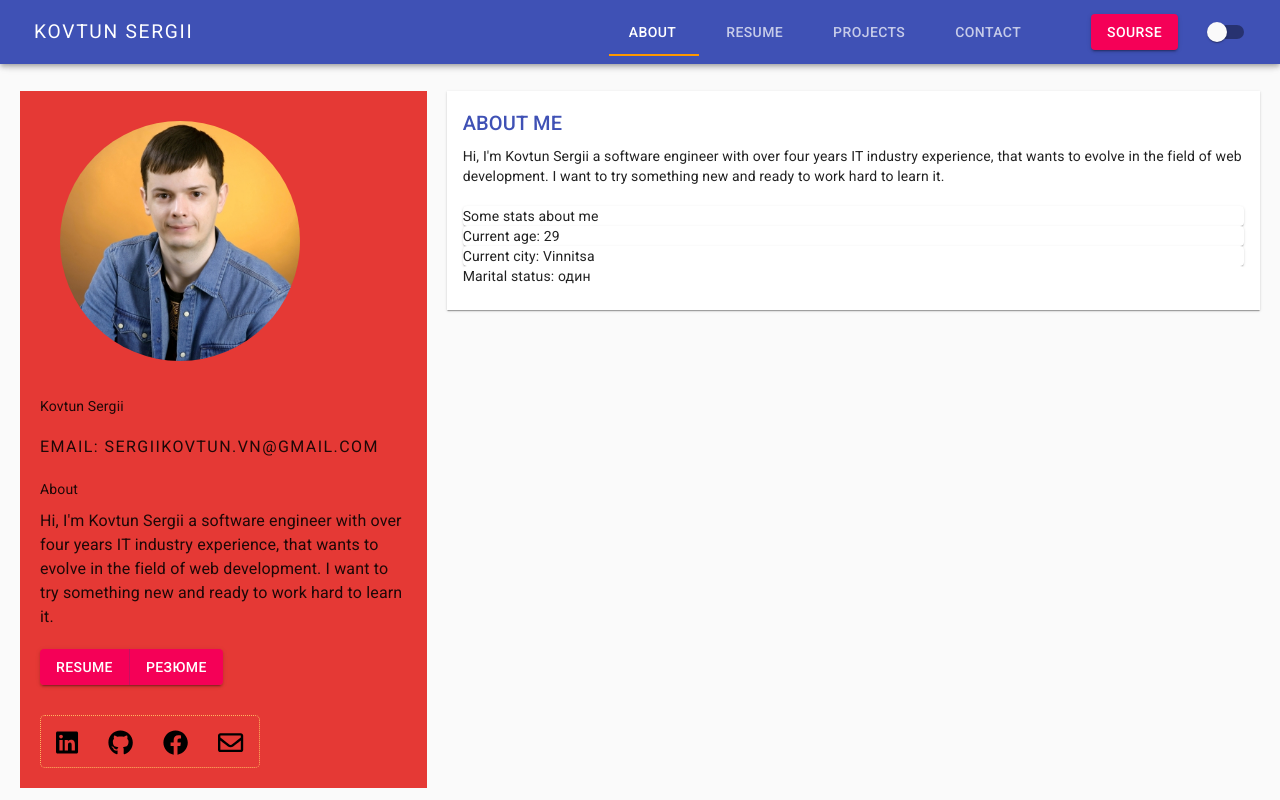
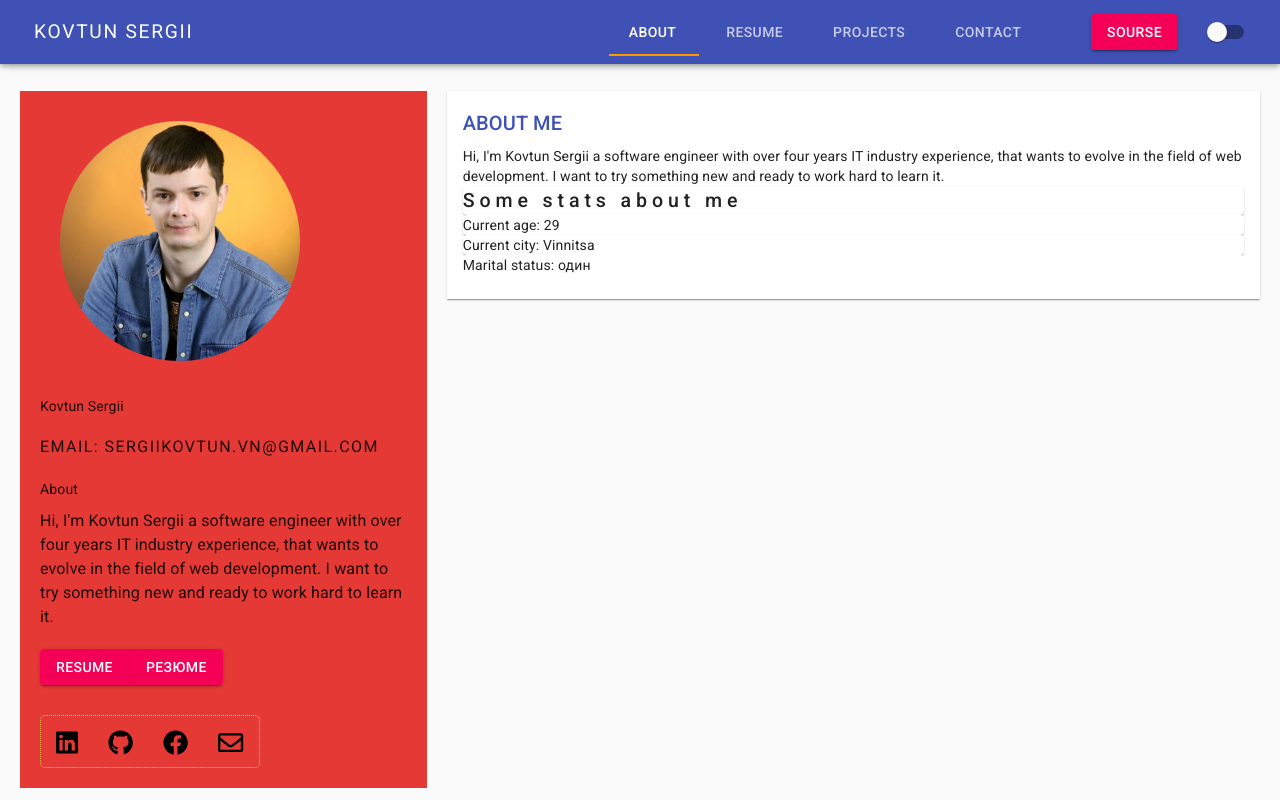
Before and after one commit to SergiiKov/cv, a React (Create React App) app: page /about in a window 1280 px wide. Built offline with nearby package versions, Linux system fonts and the light colour scheme.

Commit message:
add dark theme to site test -v3

```diff
--- a/src/components/header/header.component.jsx
+++ b/src/components/header/header.component.jsx
@@ -33,6 +33,7 @@ import {
 } from "@material-ui/core/colors";
 
 import Title from '../ui/title';
+
 
 function ElevationScroll(props) {
   const { children } = props;
@@ -96,7 +97,7 @@ const useStyles = makeStyles(theme => ({
       backgroundColor: 'transparent'
     }},
     drawer: {
-      backgroundColor: theme.palette.common.blue,
+     backgroundColor: '#1a237e',
     },
     drawerItem: {
       ...theme.typography.tab,
@@ -132,7 +133,6 @@ export default function Header(checked1, onChange1) {
   const [darkState, setDarkState] = useState(false);
   const palletType = darkState ? "dark" : "light";
   const mainPrimaryColor = darkState ? orange[500] : indigo[500];
-  // const mainSecondaryColor = darkState ? deepOrange[900] : deepPurple[500];
   const mainSecondaryColor = darkState ? indigo[500] : orange[500];
   const darkTheme = createMuiTheme({
     palette: {
@@ -192,7 +192,8 @@ const drawer = (
        classes={{paper: classes.drawer}}
     >
     <div className={classes.toolbarMargin} />
-            <List disablePadding>
+
+    <List disablePadding>
                 <ListItem divider button component={Link} to='/' selected={value===4}  onClick={()=>{setOpenDrawer(false); setValue(4) }} >
                     <ListItemText className={value === 4 ? [classes.drawerItem, classes.drawerItemSelected] : classes.drawerItem}>
                     Kovtun Sergii
@@ -219,6 +220,9 @@ const drawer = (
                     </ListItemText>
                 </ListItem>
             </List>
+
+
+
         <Button variant="contained" color="secondary" className={classes.drawerButton} href='https://github.com/SergiiKov/cv'>Sourse</Button>
     </SwipeableDrawer>
       <IconButton onClick={()=>setOpenDrawer(!openDrawer)} className={classes.iconButton}>
--- a/src/pages/about/about-page.jsx
+++ b/src/pages/about/about-page.jsx
@@ -23,6 +23,30 @@ const useStyles = makeStyles(theme=>({
   },
   tab: {
     marginTop: '20px'
+  },
+  boxH2: {
+    fontFamily: "Roboto",
+    fontSize: '1.6em',
+    textTransform: 'uppercase',
+    fontWeight: '500',
+    marginleft: '20px',
+    paddingTop: '20px',
+    letterSpacing: '.25em',
+    lineHeight: '1.65',
+  },
+  boxH3: {
+    fontFamily: "Roboto",
+    fontSize: '1.4em',
+    fontWeight: '500',
+    marginleft: '20px',
+    letterSpacing: '.25em',
+    lineHeight: '1.5',
+  },
+  boxP: {
+    fontFamily: "Roboto",
+    fontSize: '1em',
+    fontWeight: '400',
+    marginleft: '20px'
   }
 }));
 
@@ -35,20 +59,20 @@ const AboutPage = () => {
    <Card className={classes.cardMargin} square >
        <CardContent>
           <Title>ABOUT ME</Title>
-    <Paper elevation={0} >
+    <Paper elevation={0} className={classes.boxP}>
       Hi, I'm Kovtun Sergii a software engineer with over four years IT industry experience, that wants to evolve in the field of web development.
       I want to try something new and ready to work hard to learn it.
     </Paper>
-          <Paper variant='h5' className={classes.tab}>
+          <Paper className={classes.boxH3}>
           Some stats about me
           </Paper>
-          <Paper variant="body1">
+          <Paper className={classes.boxP}>
           Current age: 29
           </Paper>
-          <Paper variant="body1">
+          <Paper >
           Current city: Vinnitsa
           </Paper>
-          <Paper variant="body1" elevation={0}>
+          <Paper  elevation={0}>
           Marital status: один
           </Paper>
        </CardContent>
```
